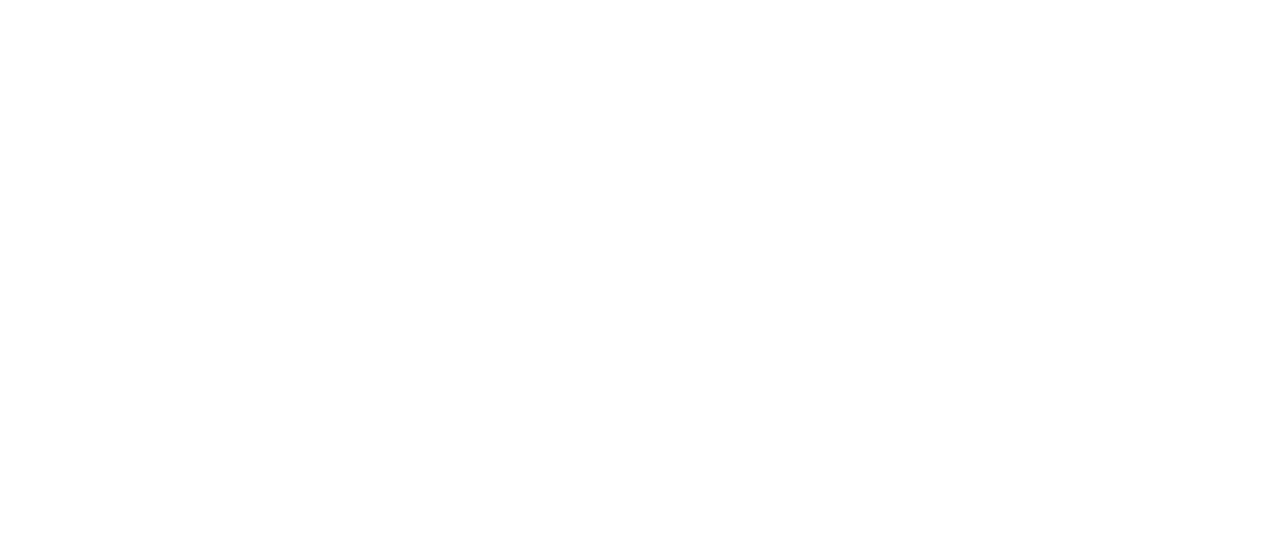
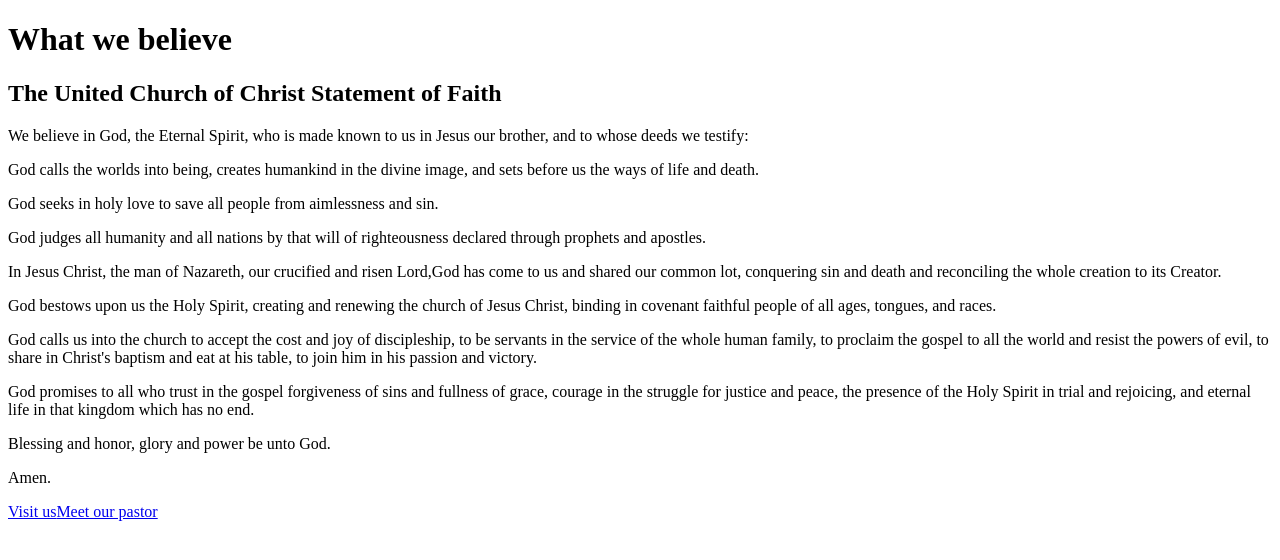
Before and after one commit to LibertyNJ/community-church-of-syosset, a Gatsby site: page /about/belief in a window 1280 px wide. Before the commit this address had no page. Built offline with nearby package versions, Linux system fonts and the light colour scheme; Gatsby itself is replaced by a stand-in of ours.

Commit message:
Add belief page content

```diff
--- /dev/null
+++ b/src/pages/about/belief.jsx
@@ -0,0 +1,61 @@
+import { Link } from 'gatsby';
+import React from 'react';
+
+import Layout from '../../components/Layout';
+import SEO from '../../components/SEO';
+
+export default function BeliefPage({ ...restProps }) {
+  return (
+    <>
+      <SEO title="Belief" />
+      <Layout {...restProps}>
+        <h1>What we believe</h1>
+        <section>
+          <h2>The United Church of Christ Statement of Faith</h2>
+          <p>
+            We believe in God, the Eternal Spirit, who is made known to us in
+            Jesus our brother, and to whose deeds we testify:
+          </p>
+          <p>
+            God calls the worlds into being, creates humankind in the divine
+            image, and sets before us the ways of life and death.
+          </p>
+          <p>
+            God seeks in holy love to save all people from aimlessness and sin.
+          </p>
+          <p>
+            God judges all humanity and all nations by that will of
+            righteousness declared through prophets and apostles.
+          </p>
+          <p>
+            In Jesus Christ, the man of Nazareth, our crucified and risen
+            Lord,God has come to us and shared our common lot, conquering sin
+            and death and reconciling the whole creation to its Creator.
+          </p>
+          <p>
+            God bestows upon us the Holy Spirit, creating and renewing the
+            church of Jesus Christ, binding in covenant faithful people of all
+            ages, tongues, and races.
+          </p>
+          <p>
+            God calls us into the church to accept the cost and joy of
+            discipleship, to be servants in the service of the whole human
+            family, to proclaim the gospel to all the world and resist the
+            powers of evil, to share in Christ's baptism and eat at his table,
+            to join him in his passion and victory.
+          </p>
+          <p>
+            God promises to all who trust in the gospel forgiveness of sins and
+            fullness of grace, courage in the struggle for justice and peace,
+            the presence of the Holy Spirit in trial and rejoicing, and eternal
+            life in that kingdom which has no end.
+          </p>
+          <p>Blessing and honor, glory and power be unto God.</p>
+          <p>Amen.</p>
+        </section>
+        <Link to="#">Visit us</Link>
+        <Link to="#">Meet our pastor</Link>
+      </Layout>
+    </>
+  );
+}
--- a/src/pages/about.jsx
+++ b/src/pages/about/index.jsx
@@ -1,8 +1,8 @@
 import { Link } from 'gatsby';
 import React from 'react';
 
-import Layout from '../components/Layout';
-import SEO from '../components/SEO';
+import Layout from '../../components/Layout';
+import SEO from '../../components/SEO';
 
 export default function AboutPage({ ...restProps }) {
   return (
@@ -51,7 +51,7 @@
           </p>
         </section>
         <Link to="#">Visit us</Link>
-        <Link to="#">What we believe</Link>
+        <Link to="/about/belief">What we believe</Link>
       </Layout>
     </>
   );
```
